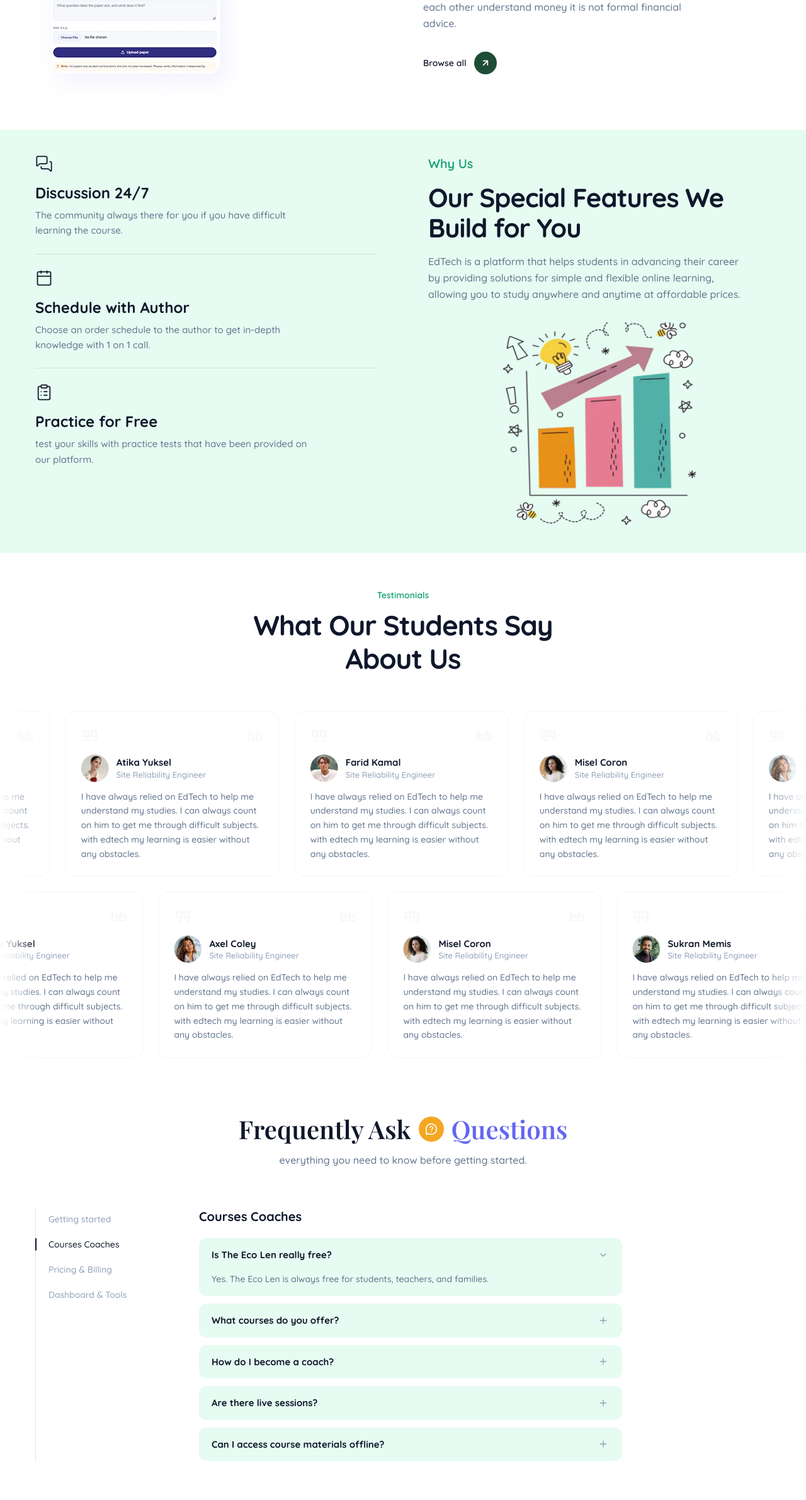
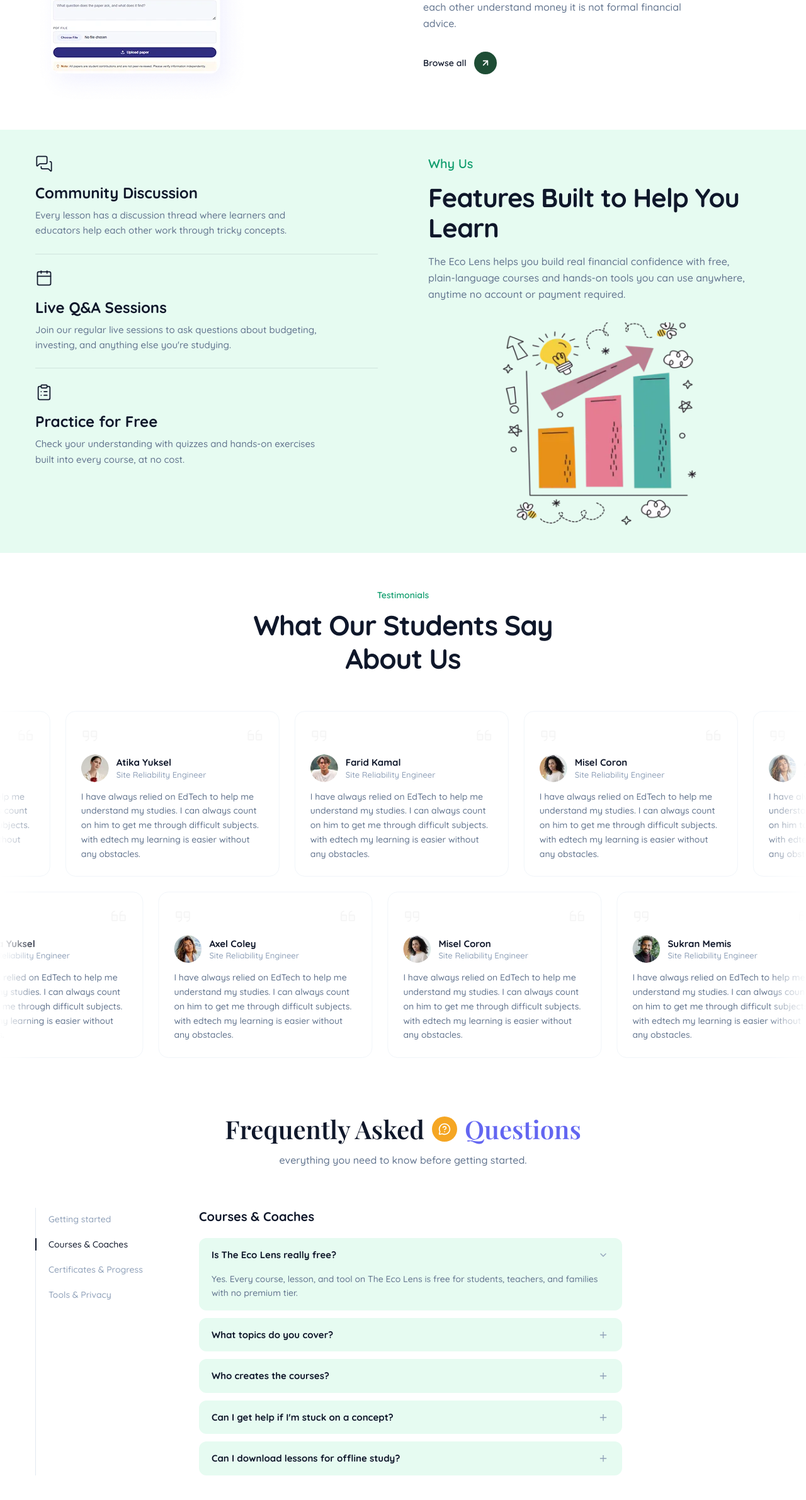
Before and after one commit to subhansarwar/financial-learning, a Next.js app in the folder frontend/: page / in a window 1280 px wide. Shown: the part 3950-6332 px from the top of the page at 63% size. Built offline with nearby package versions, Linux system fonts and the light colour scheme.

Commit message:
Updated Code 1.0.1

```diff
--- a/frontend/app/components/websiteComp/homeComp/FaqSection.jsx
+++ b/frontend/app/components/websiteComp/homeComp/FaqSection.jsx
@@ -28,90 +28,90 @@ function useInView(threshold = 0.15) {
 const FAQ_DATA = {
     "Getting started": [
         {
-            q: "How do I create my first account?",
-            a: "Sign up with your email, verify it, and you're ready to start exploring courses right away.",
+            q: "Do I need an account to start learning?",
+            a: "No. You can browse every course and open the interactive tools without signing up. An account only adds progress tracking and certificates.",
         },
         {
-            q: "Is there an onboarding walkthrough?",
-            a: "Yes, we guide you through the dashboard the first time you log in.",
+            q: "Do I need any finance background?",
+            a: "None at all. Courses start from the basics of budgeting, saving, and credit, and build up gradually to investing and beyond.",
         },
         {
-            q: "Can I use EdTech on mobile?",
-            a: "Absolutely, the platform is fully responsive and works great on any device.",
+            q: "Where should I begin?",
+            a: "Start with the Personal Finance track for everyday money skills, then move into Investing or Sustainable Finance once you're comfortable.",
         },
         {
-            q: "Do I need any prior experience?",
-            a: "No prior experience is required, our courses are built for all skill levels.",
+            q: "Can I learn on my phone?",
+            a: "Yes. Lessons, videos, quizzes, and the tools are fully responsive and work the same on phone, tablet, and desktop.",
         },
         {
-            q: "How long does setup take?",
-            a: "Most learners are set up and browsing courses within just a couple of minutes.",
+            q: "How much time does a course take?",
+            a: "Most courses are split into short modules of 5 to 10 minutes, so you can finish a lesson in a single sitting and pick up where you left off.",
         },
     ],
-    "Courses Coaches": [
+    "Courses & Coaches": [
         {
-            q: "Is The Eco Len really free?",
-            a: "Yes. The Eco Len is always free for students, teachers, and families.",
+            q: "Is The Eco Lens really free?",
+            a: "Yes. Every course, lesson, and tool on The Eco Lens is free for students, teachers, and families with no premium tier.",
         },
         {
-            q: "What courses do you offer?",
-            a: "We offer a wide range of financial and business courses for all skill levels.",
+            q: "What topics do you cover?",
+            a: "Budgeting, saving, credit and debt, investing, taxes, retirement, sustainable finance, and Islamic finance, with new topics added over time.",
         },
         {
-            q: "How do I become a coach?",
-            a: "Apply through our coach program and get verified by our team.",
+            q: "Who creates the courses?",
+            a: "Courses are built by finance educators and reviewed for accuracy before they are published.",
         },
         {
-            q: "Are there live sessions?",
-            a: "Yes, we offer live coaching sessions every week.",
+            q: "Can I get help if I'm stuck on a concept?",
+            a: "Yes. Each lesson has a discussion thread, and we run regular live Q&A sessions where you can ask questions directly.",
         },
         {
-            q: "Can I access course materials offline?",
-            a: "Yes, you can download materials for offline access.",
+            q: "Can I download lessons for offline study?",
+            a: "Lesson readings and worksheets can be downloaded as PDFs so you can review them without an internet connection.",
         },
     ],
-    "Pricing & Billing": [
+    "Certificates & Progress": [
         {
-            q: "What payment methods do you accept?",
-            a: "We accept all major credit cards, debit cards, and popular digital wallets.",
+            q: "Do I get a certificate for finishing a course?",
+            a: "Yes. Complete all modules and pass the final quiz to earn a free certificate you can download and share.",
         },
         {
-            q: "Can I cancel my subscription anytime?",
-            a: "Yes, you can cancel anytime from your account settings, no questions asked.",
+            q: "How is my progress tracked?",
+            a: "When you're signed in, completed lessons and quiz scores are saved automatically so you always see what's left.",
         },
         {
-            q: "Do you offer refunds?",
-            a: "We offer a full refund within 14 days of purchase if you're not satisfied.",
+            q: "Can I retake a quiz?",
+            a: "Yes. Quizzes can be retaken as many times as you need, and only your best score is kept.",
         },
         {
-            q: "Are there any hidden fees?",
-            a: "No hidden fees, the price you see at checkout is exactly what you pay.",
+            q: "Is there any cost for the certificate?",
+            a: "No. Certificates are completely free, just like the courses.",
         },
         {
-            q: "Do you offer student discounts?",
-            a: "Yes, verified students get a discount on all premium plans.",
+            q: "Can I export a record of what I've completed?",
+            a: "Yes. You can export your progress and completed courses as a PDF or CSV from your dashboard.",
         },
     ],
-    "Dashboard & Tools": [
+    "Tools & Privacy": [
         {
-            q: "What tools are included in the dashboard?",
-            a: "You get access to budgeting tools, progress tracking, and scheduling features.",
+            q: "What interactive tools are included?",
+            a: "A monthly budgeting planner, a compound interest calculator, and an ESG comparison tool, all free and open to everyone.",
         },
         {
-            q: "Can I customize my dashboard?",
-            a: "Yes, you can rearrange widgets and pin the tools you use most.",
+            q: "Do the tools work without signing in?",
+            a: "Yes. Every tool runs entirely in your browser, so you can use them without an account.",
         },
         {
-            q: "Is my data synced across devices?",
-            a: "Yes, everything syncs automatically as long as you're signed in.",
+            q: "What happens to the numbers I enter?",
+            a: "They stay on your device. Your inputs are never uploaded to our servers.",
         },
         {
-            q: "Can I export my progress reports?",
-            a: "Yes, reports can be exported as PDF or CSV from the dashboard.",
+            q: "Is my learning data shared with anyone?",
+            a: "No. We don't sell or share your data, and progress tracking is only used to power your dashboard.",
         },
         {
-            q: "Do tools work offline?",
-            a: "Most tools run in your browser and work even without an internet connection.",
+            q: "Do the tools work offline?",
+            a: "Once the page has loaded, the calculators keep working even if your connection drops.",
         },
     ],
 };
@@ -204,7 +204,7 @@ export default function FaqSection() {
                                 ? "opacity-100 translate-x-0"
                                 : "opacity-0 -translate-x-6"
                             }`}>
-                            Frequently Ask
+                            Frequently Asked
                         </span>
                         <span className={`grid h-9 w-9 place-items-center rounded-full bg-[#F5A623] sm:h-10 sm:w-10 transition-all duration-700 delay-200 ${headerInView
                                 ? "opacity-100 scale-100"
--- a/frontend/app/components/websiteComp/homeComp/WhyUsSection.jsx
+++ b/frontend/app/components/websiteComp/homeComp/WhyUsSection.jsx
@@ -29,18 +29,18 @@ function useInView(threshold = 0.2) {
 const FEATURES = [
     {
         icon: MessagesSquare,
-        title: "Discussion 24/7",
-        body: "The community always there for you if you have difficult learning the course.",
+        title: "Community Discussion",
+        body: "Every lesson has a discussion thread where learners and educators help each other work through tricky concepts.",
     },
     {
         icon: Calendar,
-        title: "Schedule with Author",
-        body: "Choose an order schedule to the author to get in-depth knowledge with 1 on 1 call.",
+        title: "Live Q&A Sessions",
+        body: "Join our regular live sessions to ask questions about budgeting, investing, and anything else you're studying.",
     },
     {
         icon: ClipboardList,
         title: "Practice for Free",
-        body: "test your skills with practice tests that have been provided on our platform.",
+        body: "Check your understanding with quizzes and hands-on exercises built into every course, at no cost.",
     },
 ];
 
@@ -125,16 +125,15 @@ export default function WhyUsSection() {
                                     ? "opacity-100 translate-x-0"
                                     : "opacity-0 -translate-x-8"
                                 }`}>
-                                Our Special Features We Build for You
+                                Features Built to Help You Learn
                             </h2>
                             <p className={`mt-4 max-w-lg text-sm leading-relaxed text-slate-500 sm:text-base transition-all duration-700 delay-300 ${textInView
                                     ? "opacity-100 translate-x-0"
                                     : "opacity-0 -translate-x-8"
                                 }`}>
-                                EdTech is a platform that helps students in advancing their
-                                career by providing solutions for simple and flexible online
-                                learning, allowing you to study anywhere and anytime at
-                                affordable prices.
+                                The Eco Lens helps you build real financial confidence with
+                                free, plain-language courses and hands-on tools you can use
+                                anywhere, anytime no account or payment required.
                             </p>
                         </div>
 
```
